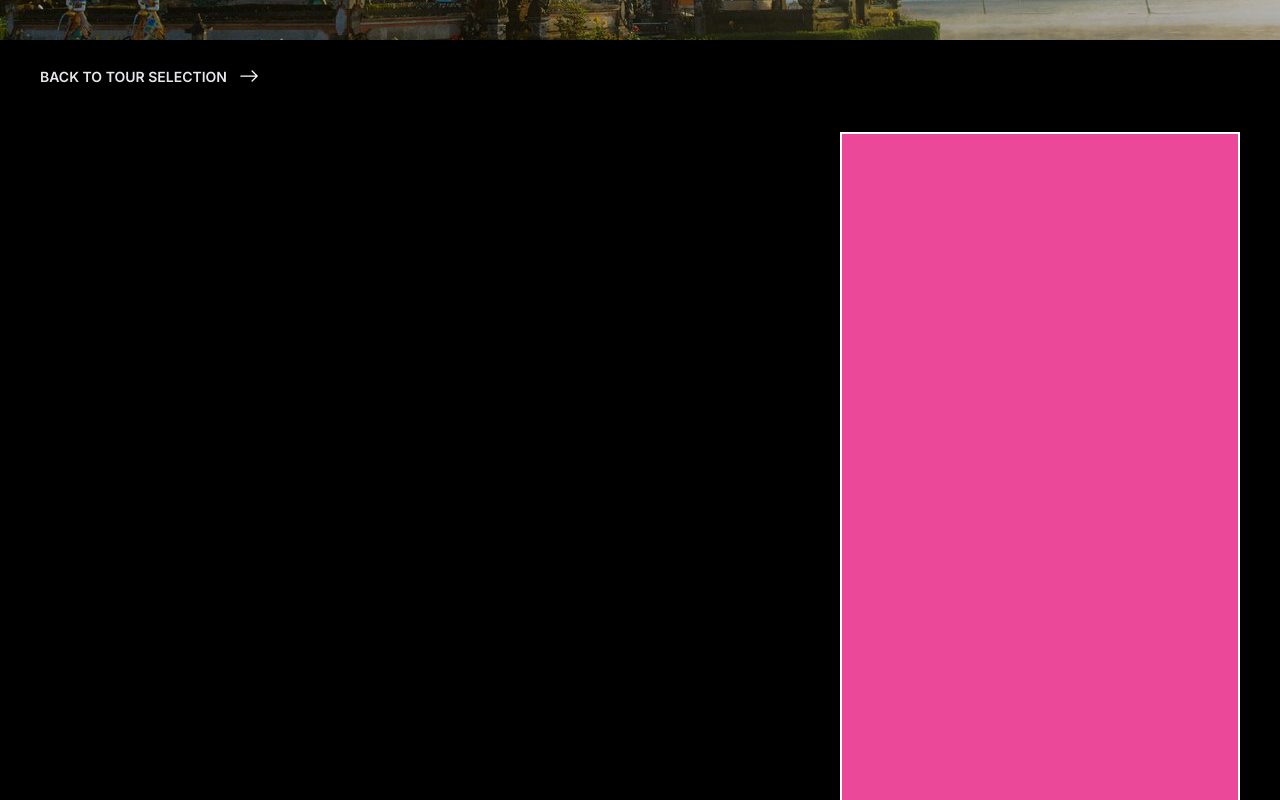
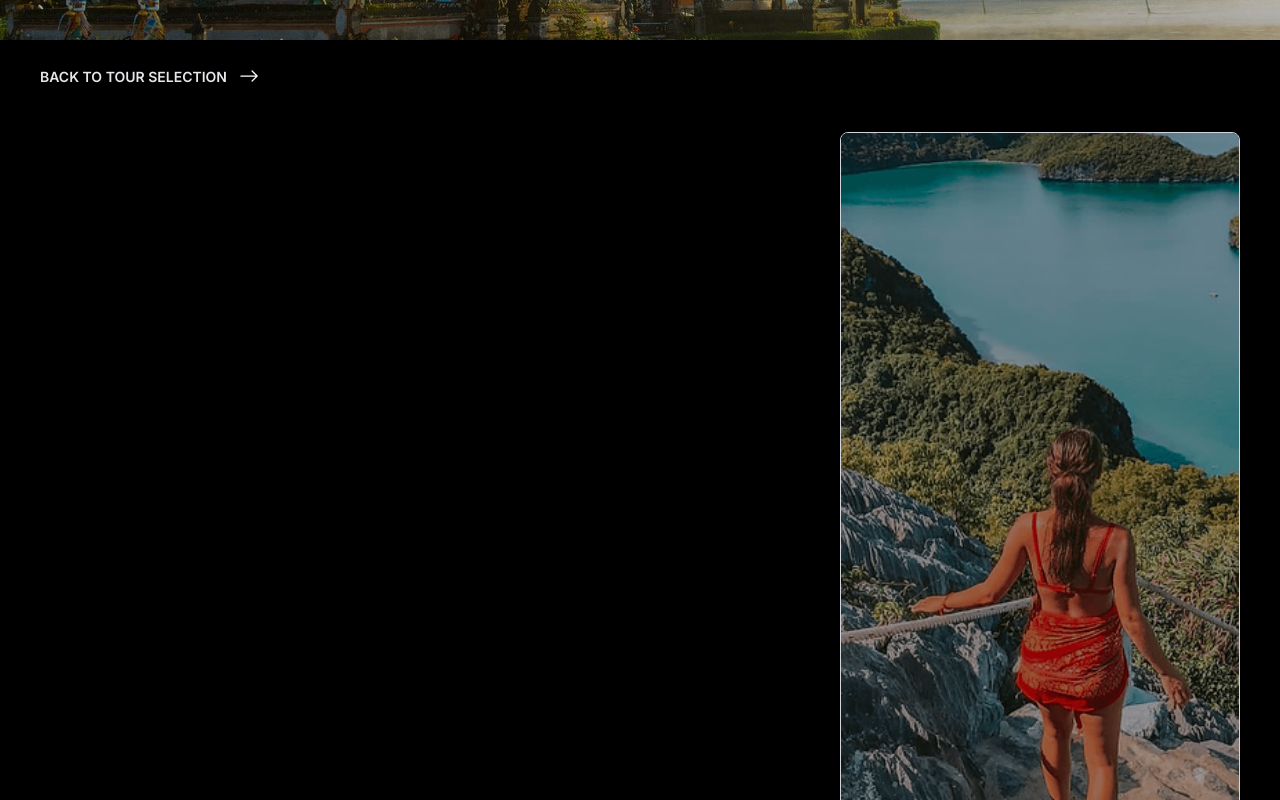
Before and after one commit to DWC97/j3-v3-project, a Next.js app: page /bali in a window 1280 px wide. Shown: the part 360-1160 px from the top of the page. Built offline with nearby package versions, Linux system fonts and the light colour scheme.

Commit message:
info card bg + overlay

```diff
--- a/src/app/[tourId]/page.tsx
+++ b/src/app/[tourId]/page.tsx
@@ -33,9 +33,10 @@ export default function tourDetails({ params }: { params: { tourId: string }}){
                             <p>{tour?.description2}</p>
                         </div>
                     </div>
-                    <div className=' min-w-[400px] h-[900px] border-2 border-white sticky -top-[250px]'>
-                        <div className='min-h-[800px] w-full bg-pink-500'>
-
+                    <div className=' min-w-[400px] h-[900px] sticky -top-[250px]'>
+                        <div className='min-h-[800px] w-full border border-gray-300 rounded-lg relative overflow-hidden'>
+                            <img src="/tour-page/info-card.png" className='absolute object-cover object-center h-full'/>
+                            <div className='absolute top-0 left-0 w-full h-full bg-black opacity-40'/>
                         </div>
                         <button className='text-white'>BOOK NOW</button>
                     </div>
```
Also changed, not shown: public/tour-page/info-card.png (added).
